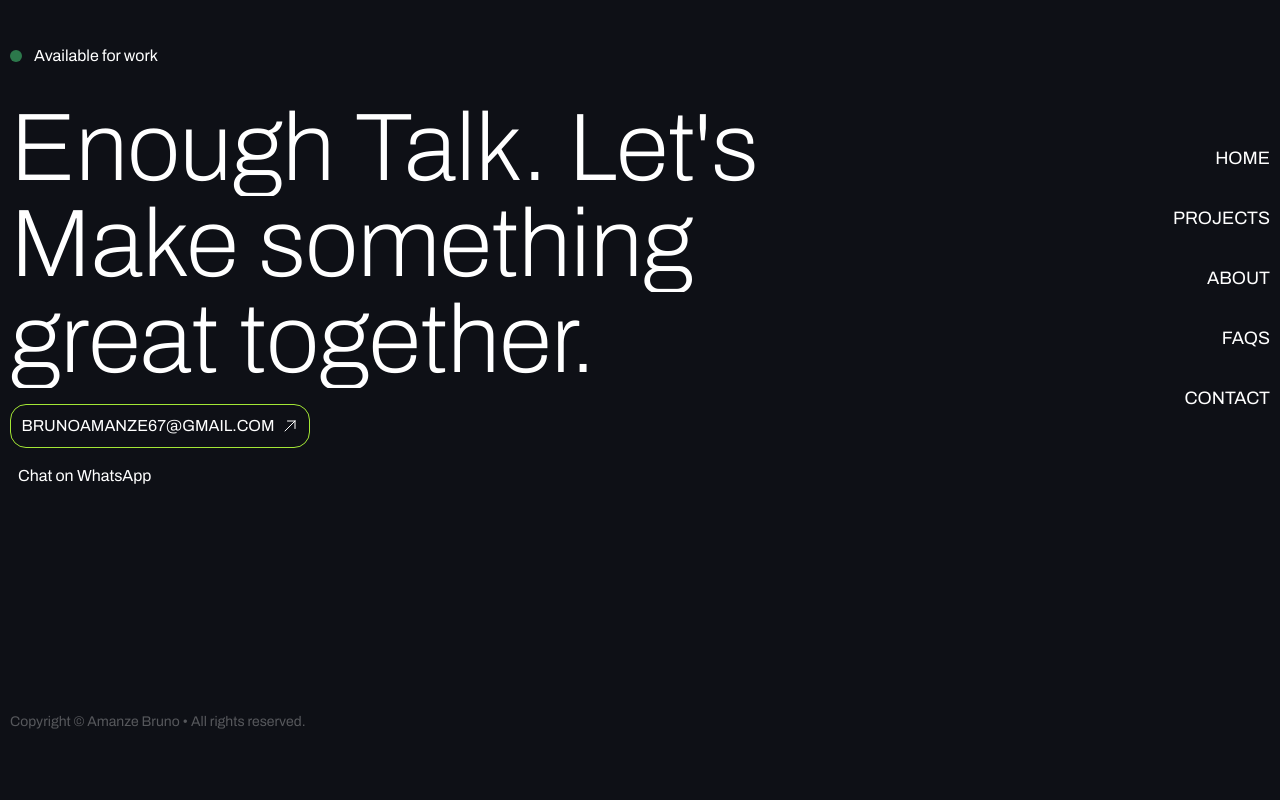
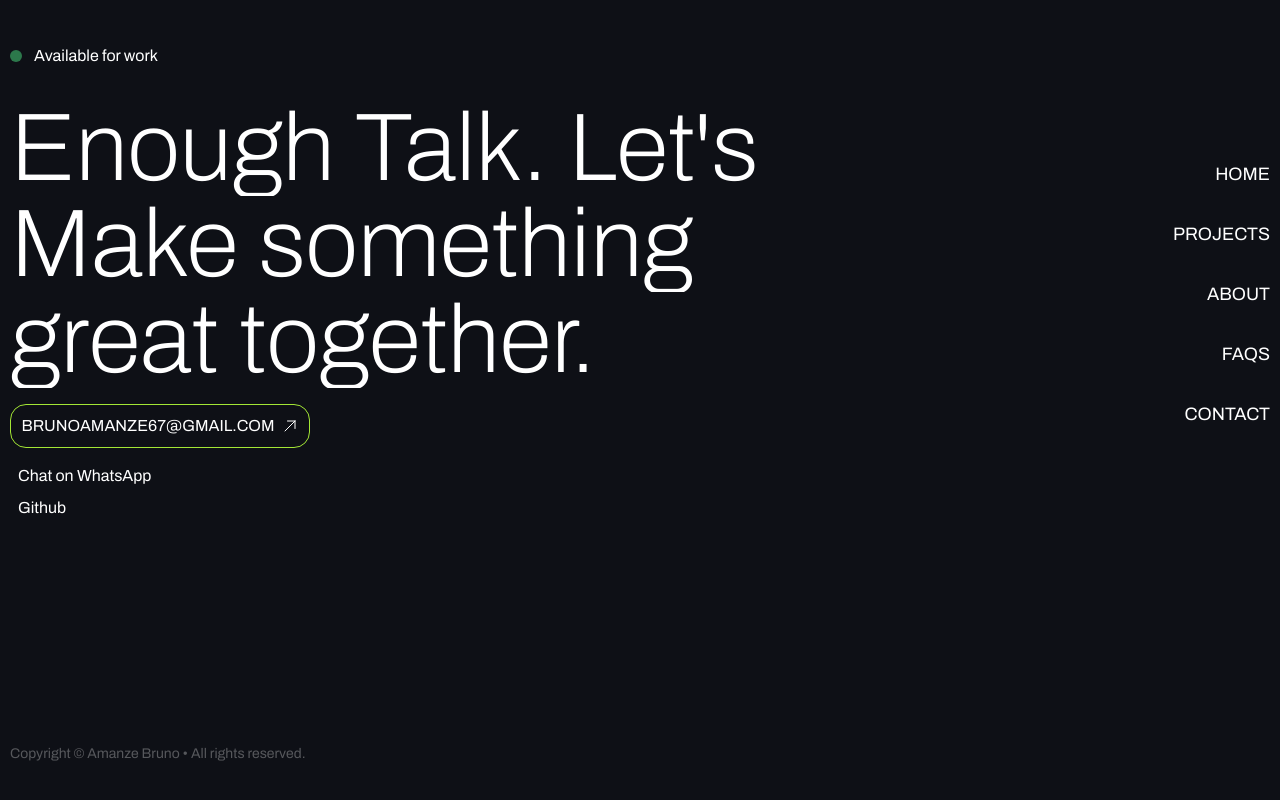
Before and after one commit to amanzecodes/port-v1, a Next.js app: page / in a window 1280 px wide. Shown: the part 5580-6380 px from the top of the page. Built offline with nearby package versions, Linux system fonts and the light colour scheme.

Commit message:
updated the contact footer section

```diff
--- a/src/app/components/Footer.tsx
+++ b/src/app/components/Footer.tsx
@@ -92,7 +92,8 @@ const Footer = () => {
                   </div>
                 </div>
               </a>
-              <div className="mt-4">
+              <div className="mt-4 flex flex-col gap-2">
+                <div>
                   <a
                     href="https://wa.me/2347052302000"
                     target="_blank"
@@ -101,6 +102,12 @@ const Footer = () => {
                   >
                     Chat on WhatsApp
                   </a>
+                </div>
+                <div className="ml-2">
+                  <a target="_blank" href="https://github.com/amanzecodes" className="hover:underline">
+                    Github
+                  </a>
+                </div>
               </div>
             </div>
             <div className="md:col-span-1">
```
Lines whose indentation alone changed are shown as unchanged.
